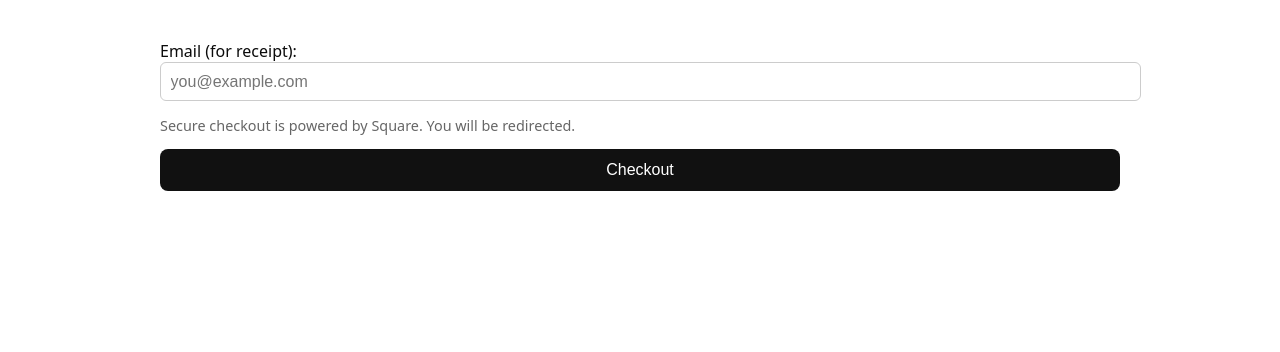
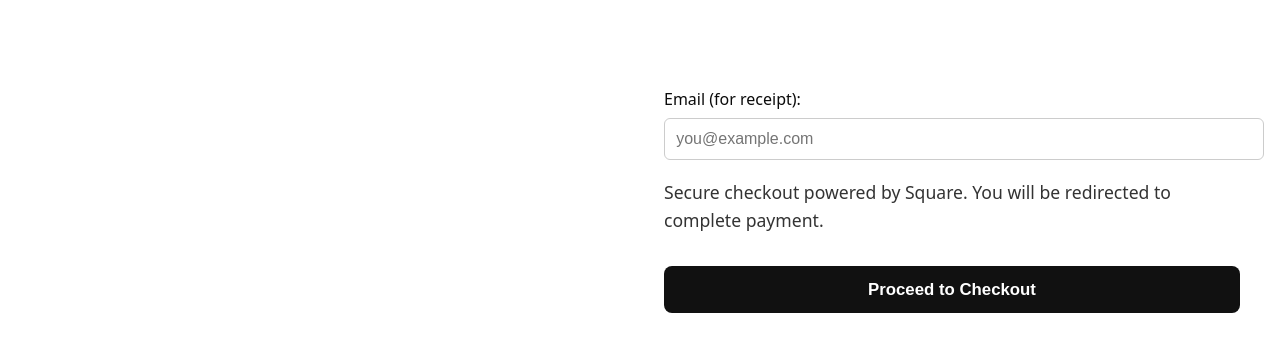
Before and after one commit to savantlab/digital-product-system, a Flask app: template store/templates/product.html in a window 1280 px wide. Shown: the part 55-407 px from the top of the page. Run offline with Flask 3, Linux system fonts and the light colour scheme; the template is opened without the code that fills it, so the values that code supplies are empty; some libraries are stand-ins or nearby versions.

Commit message:
Update product page to two-column layout

```diff
--- a/store/templates/product.html
+++ b/store/templates/product.html
@@ -6,15 +6,23 @@
   <title>{{ product.title }}</title>
   <style>
     body{font-family:system-ui,-apple-system,Segoe UI,Roboto,sans-serif;margin:0;color:#0b0b0b}
-    header{padding:1rem 1.5rem;border-bottom:1px solid #eee;display:flex;justify-content:space-between}
-    main{max-width:960px;margin:2rem auto;padding:0 1rem}
-    .grid{display:grid;grid-template-columns:repeat(auto-fit,minmax(260px,1fr));gap:1rem}
-    .card{border:1px solid #eee;border-radius:10px;padding:1rem}
-    .price{font-size:1.5rem;font-weight:700}
-    .cta{background:#111;color:#fff;border:none;border-radius:8px;padding:.75rem 1rem;cursor:pointer;width:100%}
+    header{padding:1rem 1.5rem;border-bottom:1px solid #eee;display:flex;justify-content:space-between;align-items:center}
+    main{max-width:1200px;margin:2rem auto;padding:0 1.5rem}
+    .two-col{display:grid;grid-template-columns:1fr 1fr;gap:3rem;align-items:start}
+    @media(max-width:768px){.two-col{grid-template-columns:1fr}}
+    .hero-img{width:100%;border-radius:12px;box-shadow:0 4px 12px rgba(0,0,0,0.1)}
+    .content h1{margin:0 0 1rem;font-size:2rem}
+    .content p{font-size:1.1rem;color:#333;line-height:1.6;margin-bottom:2rem}
+    .grid{display:grid;grid-template-columns:repeat(auto-fit,minmax(200px,1fr));gap:1rem;margin-bottom:1.5rem}
+    .card{border:1px solid #ddd;border-radius:8px;padding:1rem;transition:border-color .2s}
+    .card:has(input:checked){border-color:#111;background:#f9f9f9}
+    .price{font-size:1.5rem;font-weight:700;margin:.5rem 0}
+    .cta{background:#111;color:#fff;border:none;border-radius:8px;padding:.85rem 1.5rem;cursor:pointer;width:100%;font-size:1.05rem;font-weight:600}
+    .cta:hover{background:#000}
     input,button{font-size:1rem}
-    label{display:block;margin:.5rem 0}
+    label{display:block;margin:.5rem 0;cursor:pointer}
     .muted{color:#666;font-size:.9rem}
+    input[type=email]{width:100%;padding:.7rem;border-radius:6px;border:1px solid #ccc;margin-top:.5rem}
   </style>
 </head>
 <body>
@@ -23,11 +31,15 @@
   <nav><a href="https://login.scideology.app/auth/login?target=https://scideology.app">Login</a></nav>
 </header>
 <main>
+  <div class="two-col">
+    <div>
       {% if product.hero_image %}
-  <img src="{{ product.hero_image }}" alt="Product hero" style="width:100%;max-width:800px;border-radius:10px;margin-bottom:1rem"/>
+      <img src="{{ product.hero_image }}" alt="{{ product.title }}" class="hero-img"/>
       {% endif %}
+    </div>
+    <div class="content">
       <h1>{{ product.title }}</h1>
-  <p style="font-size:1.1rem;color:#333;margin-bottom:2rem">{{ product.description }}</p>
+      <p>{{ product.description }}</p>
       <form method="post" action="/checkout">
     <div class="grid">
       {% for key,t in tiers.items() %}
@@ -39,11 +51,13 @@
       {% endfor %}
     </div>
         <label>Email (for receipt):
-      <input type="email" name="email" placeholder="you@example.com" style="width:100%;padding:.6rem;border-radius:6px;border:1px solid #ccc" />
+          <input type="email" name="email" placeholder="you@example.com" required />
         </label>
-    <p class="muted">Secure checkout is powered by Square. You will be redirected.</p>
-    <button class="cta" type="submit">Checkout</button>
+        <p class="muted">Secure checkout powered by Square. You will be redirected to complete payment.</p>
+        <button class="cta" type="submit">Proceed to Checkout</button>
       </form>
+    </div>
+  </div>
 </main>
 </body>
 </html>
```
Lines whose indentation alone changed are shown as unchanged.
